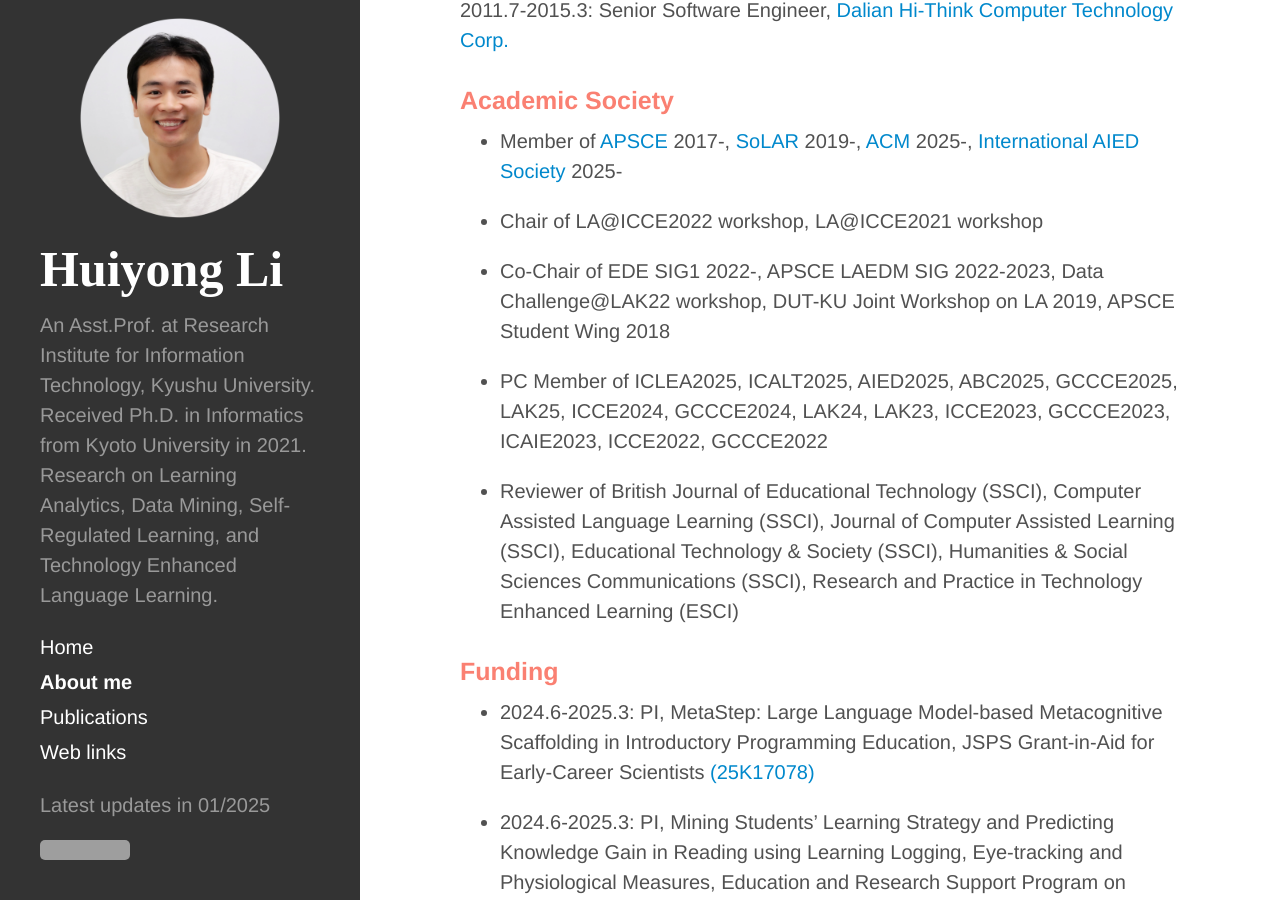
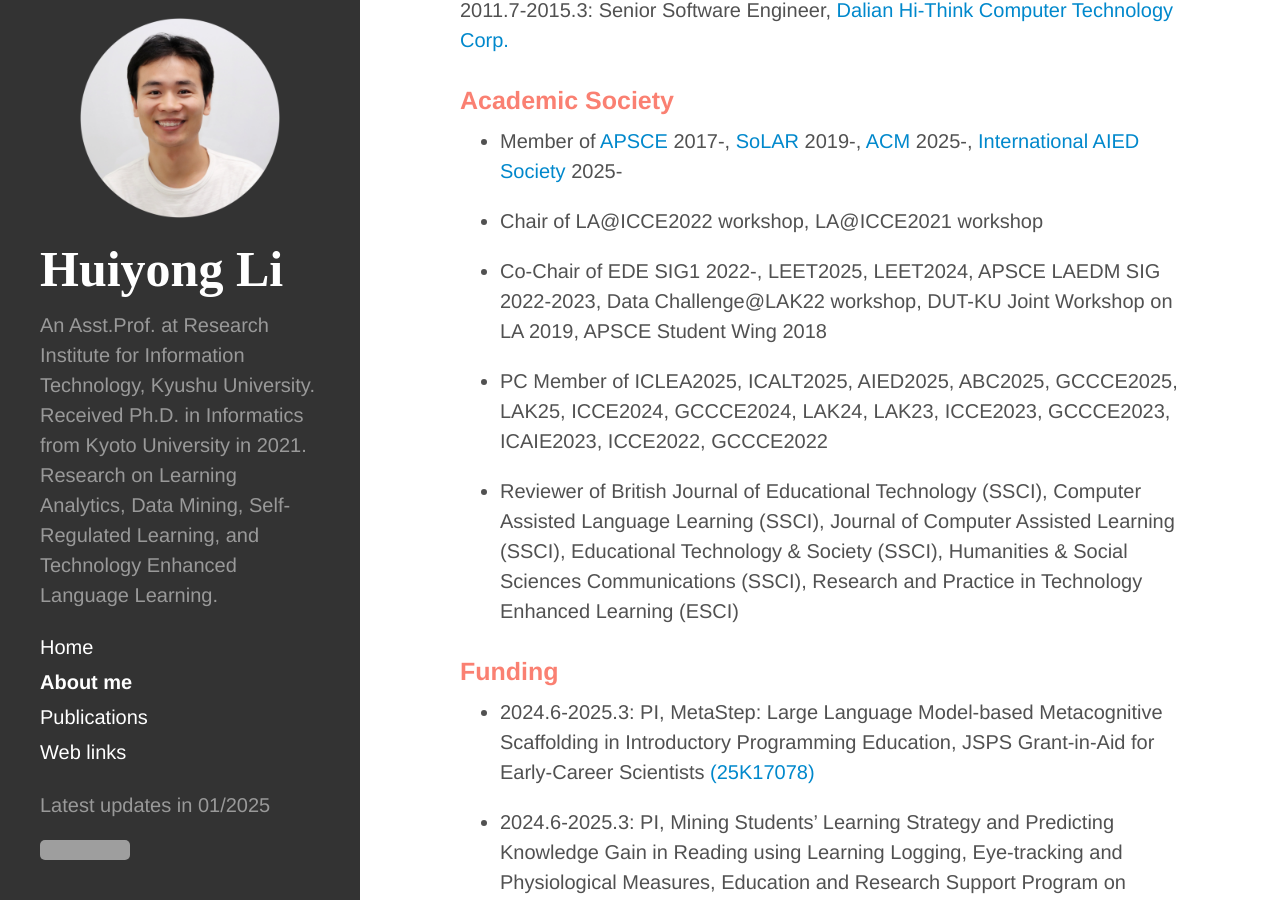
Before and after one commit to li-huiyong/li-huiyong.github.io, a Jekyll site: the page built from about-me.md, in a window 1280 px wide and 900 px high, scrolled down 1540 px. Built offline with Jekyll 4.4.1, drawn with Linux system fonts in a browser that asks for light colours; nearby versions of some CDN libraries; some web fonts are replaced; grey boxes are pictures that could not be loaded.

```diff
--- a/about-me.md
+++ b/about-me.md
@@ -54,7 +54,7 @@
 
 * Chair of LA@ICCE2022 workshop, LA@ICCE2021 workshop
 
-* Co-Chair of EDE SIG1 2022-, APSCE LAEDM SIG 2022-2023, Data Challenge@LAK22 workshop, DUT-KU Joint Workshop on LA 2019, APSCE Student Wing 2018
+* Co-Chair of EDE SIG1 2022-, LEET2025, LEET2024, APSCE LAEDM SIG 2022-2023, Data Challenge@LAK22 workshop, DUT-KU Joint Workshop on LA 2019, APSCE Student Wing 2018
 
 * PC Member of ICLEA2025, ICALT2025, AIED2025, ABC2025, GCCCE2025, LAK25, ICCE2024, GCCCE2024, LAK24, LAK23, ICCE2023, GCCCE2023, ICAIE2023, ICCE2022, GCCCE2022
 
```
